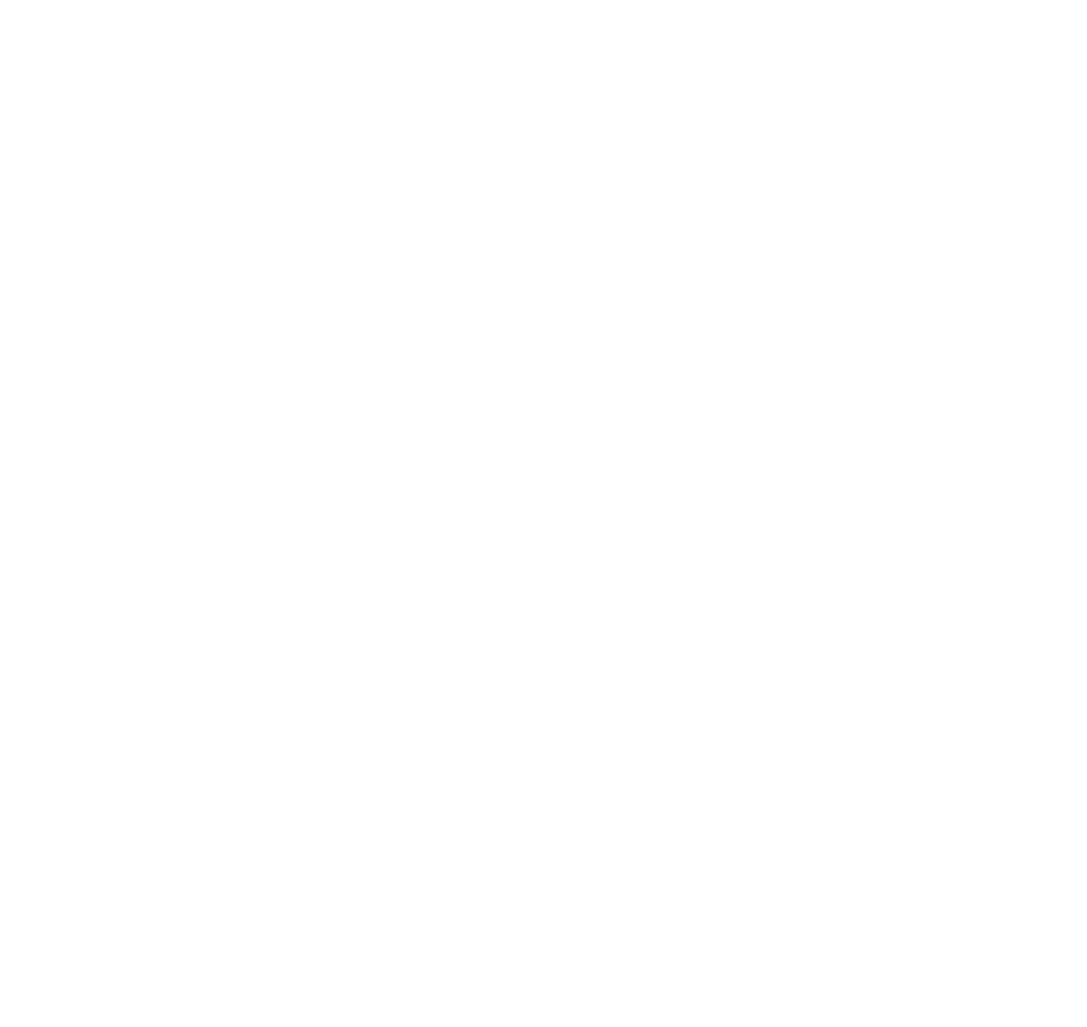
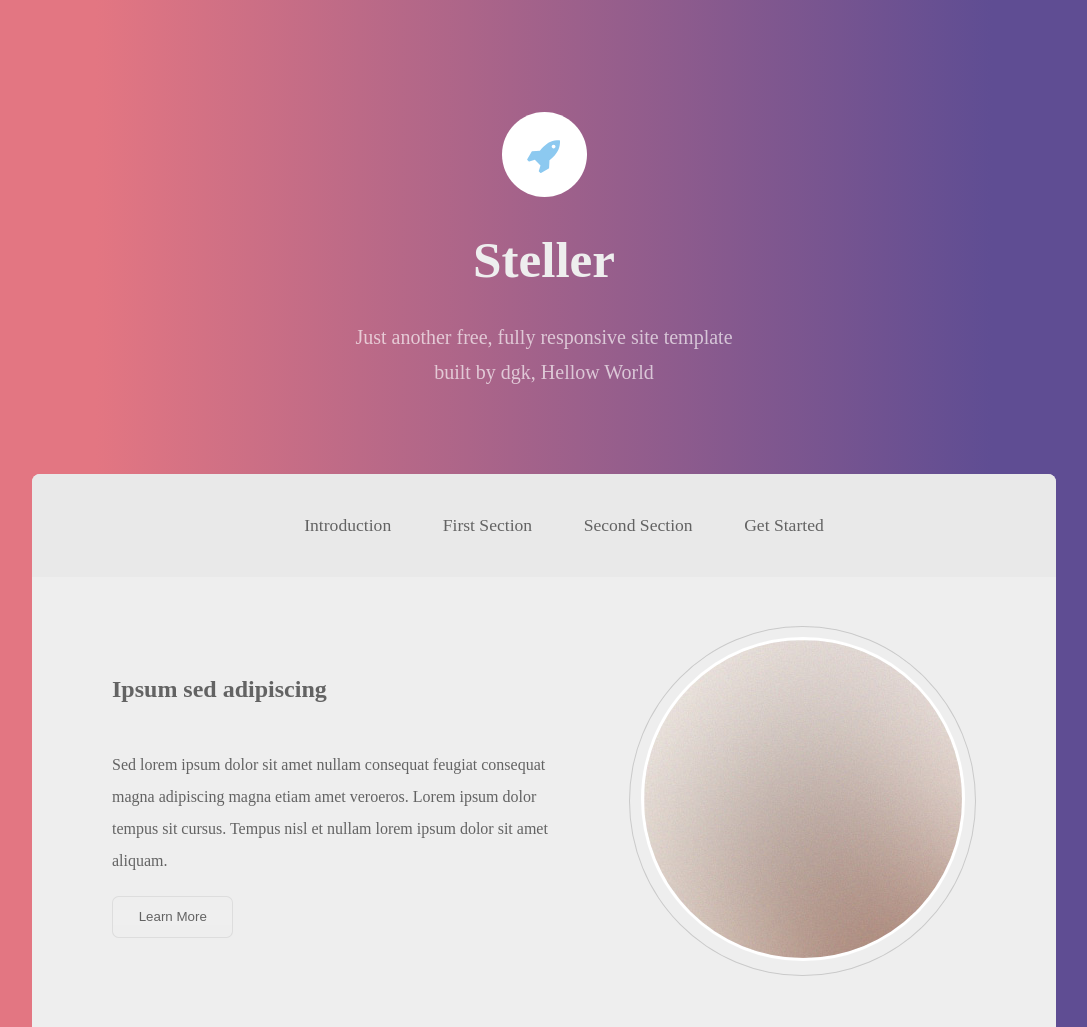
Before and after one commit to ehdrn3020/publishing_31_example, a plain HTML site: page 04.steller/index.html in a window 1280 px wide. Shown: the top 1027 px of the page, without its empty margins (96-1183 px from the left). Before the commit the page ends 800 px from the top, so only its background shows below. Drawn offline with Linux system fonts and the light colour scheme.

Commit message:
20220618 add section 1

```diff
--- /dev/null
+++ b/04.steller/css/main.css
@@ -0,0 +1,129 @@
+
+body {
+	line-height: 1;
+    background: linear-gradient(90deg, #e37682 15%, #5f4d93 85%);
+    color: rgba(255, 255, 255, 0.65);
+    margin: 0;
+    padding: 0;
+}
+
+ul, ol {
+    list-style: none;
+}
+
+a {
+    text-decoration-line : none;
+}
+
+#wrapper {
+    width: 64em;
+    max-width: calc(100% - 4em);
+    margin: 0 auto;
+}
+
+#header {
+    padding: 7em 5em 4em 5em;
+}
+
+#header h1 {
+    font-size: 3.2em;
+    text-align: center;
+}
+
+#header p {
+    font-size: 1.25em;
+    text-align: center;
+    line-height: 1.75em;
+}
+
+h1 {
+    color: #eee;
+}
+.logo {
+    margin: 0 0 1.5em 0;
+    text-align: center;
+}
+
+#nav {
+    padding: 1em;
+    background-color: rgb(233, 233, 233);
+    position: absolute;
+    width: 62em;
+    border-top-left-radius: 0.5em;
+    border-top-right-radius: 0.5em;
+    text-align: center;
+}
+
+#nav ul li {
+    transition: margin 0.2s ease;
+    display: inline-block;
+    font-size: 1.1em;
+    margin: 0 0.35em;
+    padding: 0;
+}
+#nav ul li a {
+    color: #636363;
+    line-height: 2.25em;
+    padding: 1em;
+    border-radius: 8px;
+    font-weight: 100;
+}
+
+#nav ul li a:hover {
+    background-color: #dba1d1;
+    color: #eee;
+}
+
+#nav ul li a:active {
+    background-color: #c750b1;
+    color: #eee;
+}
+
+#main {
+    padding-top: 4.5em;
+    border-radius: 0.5em;
+    color: #636363;
+    background-color: #eee;
+}
+
+#intro {
+    padding: 5em 5em 3em 5em;
+    display: flex;
+    align-items: center;
+    margin: 0 0 2em 0;
+}
+
+#intro div:nth-child(1) h2{
+    margin: 0 0 2em 0;
+}
+
+#intro div:nth-child(1) p{
+    margin: 0 0 2em 0;
+    line-height: 2em;
+}
+
+button {
+    border: none;
+    margin: 0;
+    padding: 0;
+}
+
+.button {
+    color: #636363 !important;
+    box-shadow: inset 0 0 0 1px #dddddd;
+    padding: 1em 2em;
+    border-radius: 0.5em;
+}
+
+#intro div:nth-child(2) {
+    margin-left: 4em;
+    padding: 0.65em;
+    border-radius: 50%;
+    border: 0.1em solid rgb(202, 202, 202);
+
+}
+
+#intro div:nth-child(2) img {
+    border: 0.2em solid #fff;
+    border-radius: 50%;
+}
--- a/04.steller/index.html
+++ b/04.steller/index.html
@@ -4,25 +4,85 @@
     <meta charset="UTF-8">
     <meta http-equiv="X-UA-Compatible" content="IE=edge">
     <meta name="viewport" content="width=device-width, initial-scale=1.0">
+    <link rel="stylesheet" href="css/main.css">
     <title>Steller</title>
 </head>
 <body>
+    <div id="wrapper">
         <!-- Header -->
-    <header></header>
+        <header id="header" class="alt">
+            <div class="logo"><img src="images/logo.svg" alt=""></div>
+            <h1>Steller</h1>
+            <p>Just another free, fully responsive site template<br />
+                built by dgk, Hellow World</p>
+        </header>
         <!-- Nav -->
-    <nav></nav>
+        <nav id="nav">
+            <ul>
+                <li><a href="#intro" class="active">Introduction</a></li>
+                <li><a href="#first">First Section</a></li>
+                <li><a href="#second">Second Section</a></li>
+                <li><a href="#cta">Get Started</a></li>
+            </ul>
+        </nav>
         <!-- Main -->
+        <div id="main">
+            <!-- Intro Section -->
+            <section id="intro">
                 <div>
-        <!-- Intro Section -->
-        <section></section>
+                    <h2>Ipsum sed adipiscing</h2>
+                    <p>Sed lorem ipsum dolor sit amet nullam consequat feugiat consequat magna
+                        adipiscing magna etiam amet veroeros. Lorem ipsum dolor tempus sit cursus.
+                        Tempus nisl et nullam lorem ipsum dolor sit amet aliquam.</p>
+                    <button><a href="generic.html" class="button">Learn More</a></button>
+                </div>
+                <div><img src="images/pic01.jpg" alt=""></div>
+            </section>
             <!-- First Section -->
             <section></section>
             <!-- Second Section -->
             <section></section>
             <!-- Contact Section -->
             <section></section>
+            <section id="intro">
+                <div>
+                    <h2>Ipsum sed adipiscing</h2>
+                    <p>Sed lorem ipsum dolor sit amet nullam consequat feugiat consequat magna
+                        adipiscing magna etiam amet veroeros. Lorem ipsum dolor tempus sit cursus.
+                        Tempus nisl et nullam lorem ipsum dolor sit amet aliquam.</p>
+                    <ul>
+                        <li><a href="generic.html">Learn More</a></li>
+                    </ul>
+                </div>
+                <div><img src="images/pic01.jpg" alt=""></div>
+            </section>
+            <section id="intro">
+                <div>
+                    <h2>Ipsum sed adipiscing</h2>
+                    <p>Sed lorem ipsum dolor sit amet nullam consequat feugiat consequat magna
+                        adipiscing magna etiam amet veroeros. Lorem ipsum dolor tempus sit cursus.
+                        Tempus nisl et nullam lorem ipsum dolor sit amet aliquam.</p>
+                    <ul>
+                        <li><a href="generic.html">Learn More</a></li>
+                    </ul>
+                </div>
+                <div><img src="images/pic01.jpg" alt=""></div>
+            </section>
+            <section id="intro">
+                <div>
+                    <h2>Ipsum sed adipiscing</h2>
+                    <p>Sed lorem ipsum dolor sit amet nullam consequat feugiat consequat magna
+                        adipiscing magna etiam amet veroeros. Lorem ipsum dolor tempus sit cursus.
+                        Tempus nisl et nullam lorem ipsum dolor sit amet aliquam.</p>
+                    <ul>
+                        <li><a href="generic.html">Learn More</a></li>
+                    </ul>
+                </div>
+                <div><img src="images/pic01.jpg" alt=""></div>
+            </section>
         </div>
         <!-- Footer -->
         <footer></footer>
+    </div>
 </body>
 </html>
```
Also changed, not shown: 04.steller/images/logo.svg (added), 04.steller/images/pic01.jpg (added), 04.steller/images/pic02.jpg (added), 04.steller/images/pic03.jpg (added), 04.steller/images/pic04.jpg (added), 04.steller/images/pic05.jpg (added), 04.steller/images/pic06.jpg (added). Lines whose indentation alone changed are shown as unchanged.
